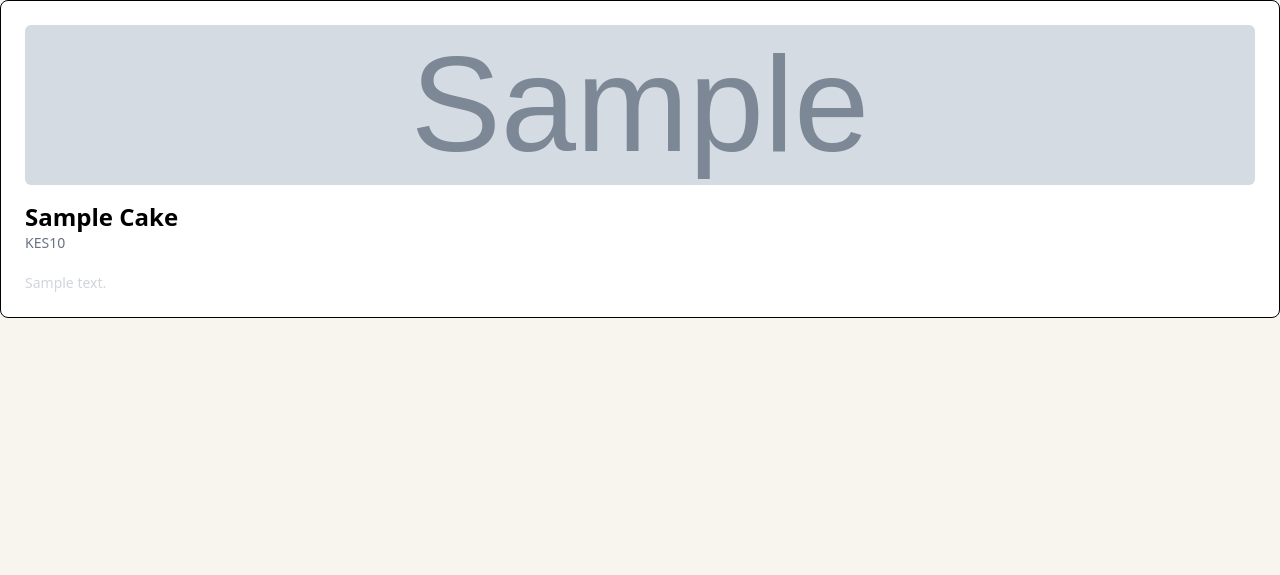
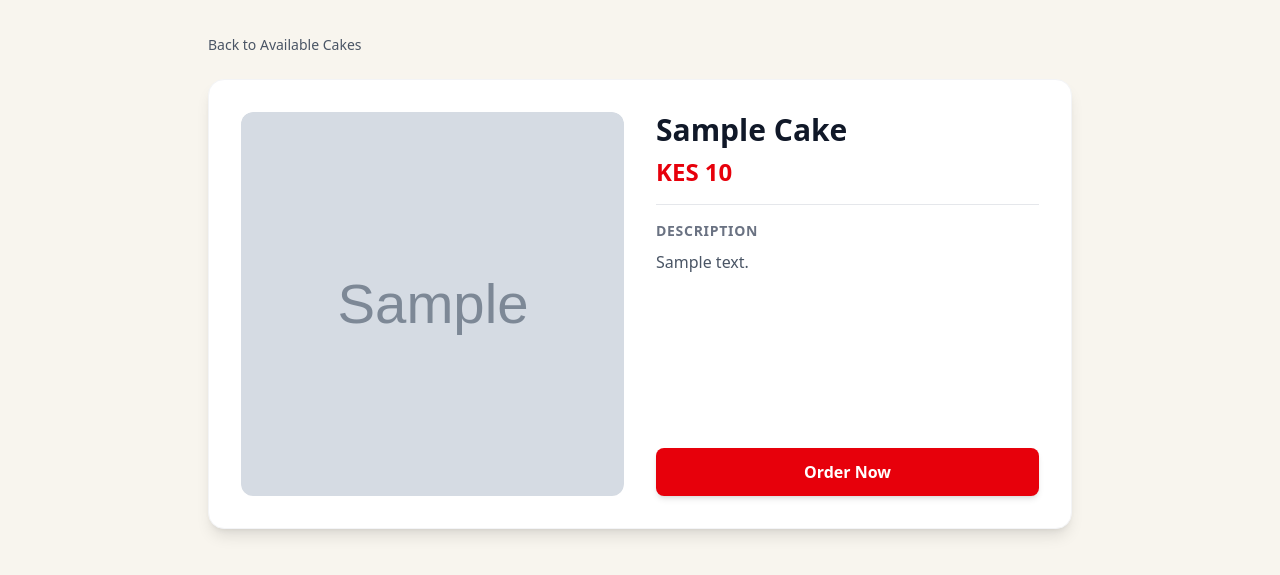
Before and after one commit to rollingsmajiwa/Richy_Cake, a Django app: template templates/cake_details.html in a window 1280 px wide. Shown: the part 44-619 px from the top of the page. Run offline with Django 3.2, Linux system fonts and the light colour scheme; the template is opened without the code that fills it: most values are stand-ins (such as "Sample title", 1, 10 or a date in 2020); grey boxes marked "Sample" are stand-in pictures.

Commit message:
Feat: add tailwindcss on cake page and cake deatils page

```diff
--- a/templates/add_cake.html
+++ b/templates/add_cake.html
@@ -1,7 +1,7 @@
 {% extends 'base.html' %}
 {% block content %}
-<div class="card max-w-sm mx-auto">
-    <h1 class="text-xl font-bold mb-4">Add a Cake</h1>
+<div class="card max-w-sm mx-auto my-8 p-6 bg-white rounded-xl shadow-md border border-gray-100">
+    <h1 class="text-2xl font-bold mb-4 text-gray-800 mb-6 text-center">Add a Cake</h1>
     <form method="POST", enctype="multipart/form-data">
         {% csrf_token %}
         {{ form.as_p }}
--- a/templates/base.html
+++ b/templates/base.html
@@ -7,7 +7,7 @@
     <script src="https://cdn.jsdelivr.net/npm/@tailwindcss/browser@4"></script>
     <style type="text/tailwindcss">
         .card{ @apply bg-white border rounded-lg p-6 }
-        .btn{ @apply bg-blue-600 text-white px-4 py-2 rounded;}
+        .btn{ @apply w-full mt-4 bg-red-600 hover:bg-red-700 text-white font-semibold py-2 px-4 rounded-lg transition duration-200 shadow;}
         input, select, textarea { @apply w-full border rounded px-3 py-2 mb-3 }
         label {@apply block text-sm font-medium }
     </style>
--- a/templates/cake_details.html
+++ b/templates/cake_details.html
@@ -1,15 +1,45 @@
 {% extends 'base.html' %}
+
 {% block content %}
+<div class="max-w-4xl mx-auto px-4 py-8">
+  <a href="{% url 'cake_page' %}" class="inline-flex items-center text-sm font-medium text-gray-600 hover:text-red-600 mb-6 transition">
+     Back to Available Cakes
+  </a>
 
+  <div class="bg-white rounded-2xl shadow-lg border border-gray-100 overflow-hidden grid grid-cols-1 md:grid-cols-2 gap-8 p-6 md:p-8">
 
-<div class="card mb-4">
+    <div class="rounded-xl overflow-hidden bg-gray-50 flex items-center justify-center">
+      <img
+        src="{{ cake.image.url }}"
+        alt="{{ cake.name }}"
+        class="w-full h-80 md:h-96 object-cover rounded-xl shadow-sm"
+      >
+    </div>
 
-        <img src="{{cake.image.url}}" class="w-full h-40 object-cover mb-4 rounded-md">
-        <h2 class=" text-2xl  font-bold ">{{ cake.name|title}}</h2>
-        <p class="text-sm text-gray-500 mb-5"> KES{{ cake.price}}</p>
-        <p class="text-sm text-gray-300">{{ cake.description }}</p>
+    <div class="flex flex-col justify-between">
+      <div>
+        <h1 class="text-3xl font-bold text-gray-900 mb-2">{{ cake.name|title }}</h1>
+        <p class="text-2xl font-bold text-red-600 mb-4">KES {{ cake.price }}</p>
+
+        <hr class="border-gray-200 mb-4">
+
+        <h3 class="text-sm font-semibold uppercase tracking-wider text-gray-500 mb-2">Description</h3>
+        <p class="text-gray-600 leading-relaxed text-sm md:text-base">
+          {% if cake.description %}
+            {{ cake.description }}
+          {% else %}
+            No description available for this cake.
+          {% endif %}
+        </p>
+      </div>
+
+      <div class="mt-8 flex gap-4">
+        <a href="#" class="flex-1 text-center bg-red-600 hover:bg-red-700 text-white font-semibold py-3 px-6 rounded-lg transition shadow-md">
+          Order Now
+        </a>
+      </div>
+    </div>
+
+  </div>
 </div>
-
-
-
 {% endblock %}
```
Also changed, not shown: templates/cake.html (+30 -13 lines).
